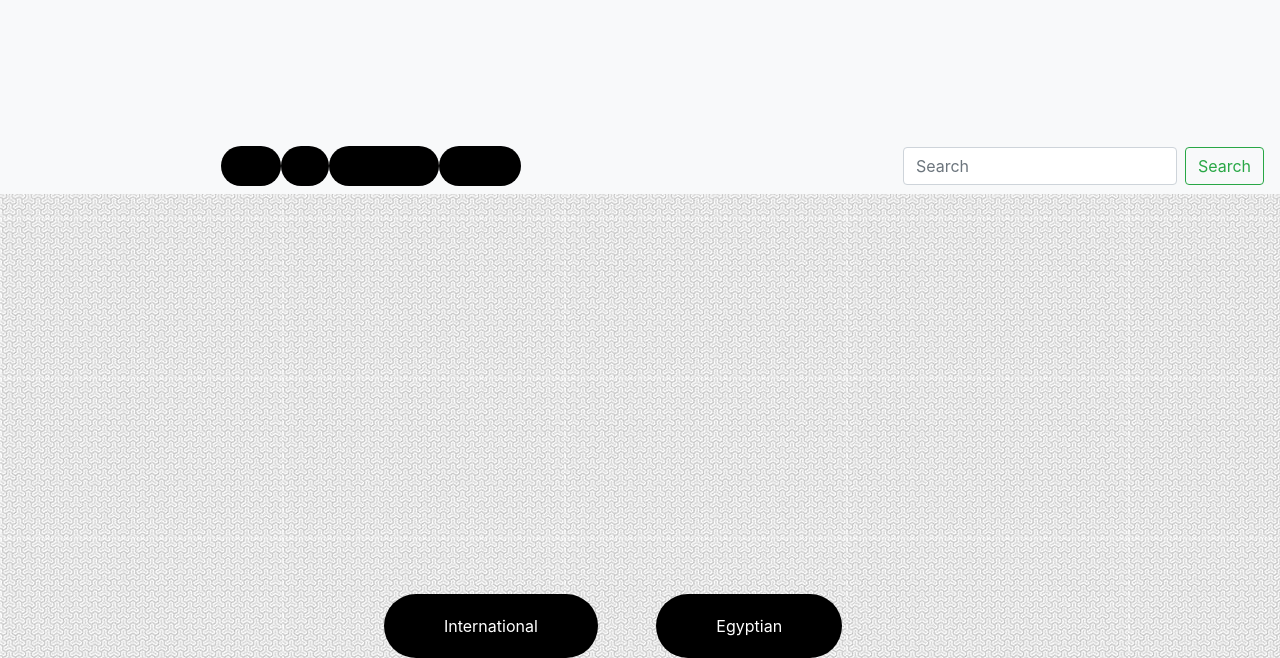
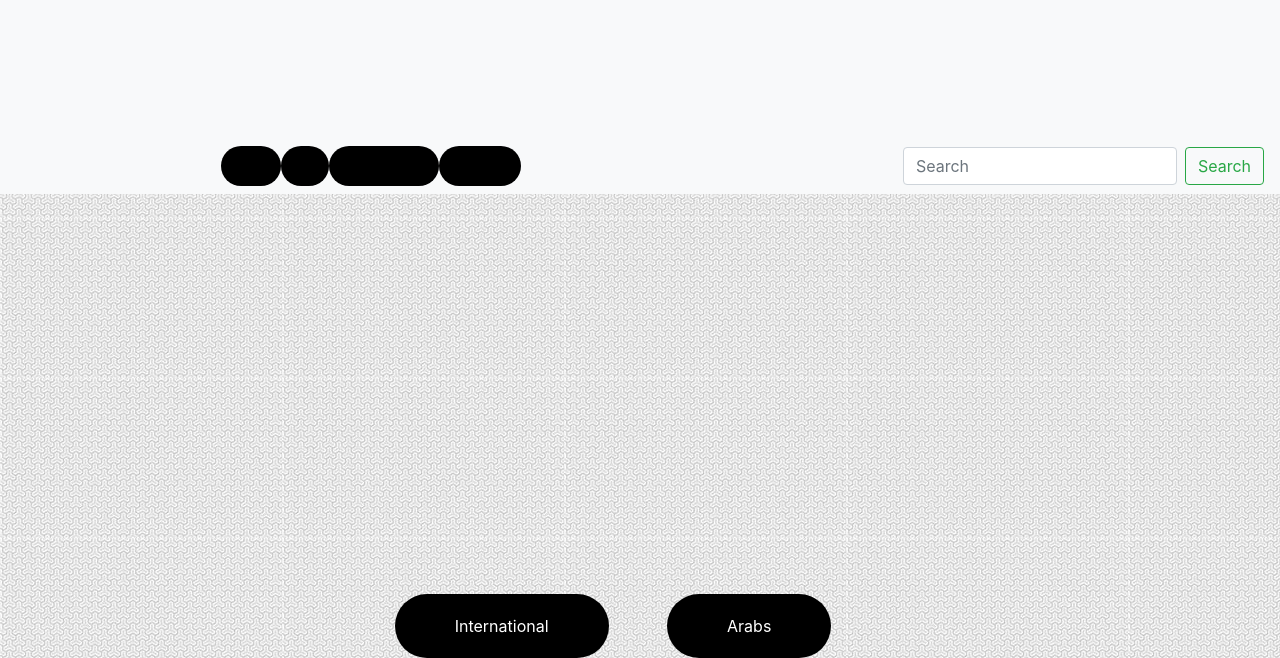
Before and after one commit to mariamtharwatt/celebs, a plain HTML site: page home page.html in a window 1280 px wide. Shown: the part 262-920 px from the top of the page. Drawn offline with nearby package versions, Linux system fonts and the light colour scheme.

Commit message:
Update home page.html

```diff
--- a/home page.html
+++ b/home page.html
@@ -43,7 +43,7 @@
 	<center>
 	<div>
 	<a href="index.html"> International </a> &nbsp &nbsp &nbsp &nbsp &nbsp &nbsp
-	<a href="index3.html"> Egyptian </a>  &nbsp &nbsp &nbsp &nbsp &nbsp &nbsp
+	<a href="index3.html"> Arabs </a>  &nbsp &nbsp &nbsp &nbsp &nbsp &nbsp
 	</div>
 	</center>
 	</body>
```
